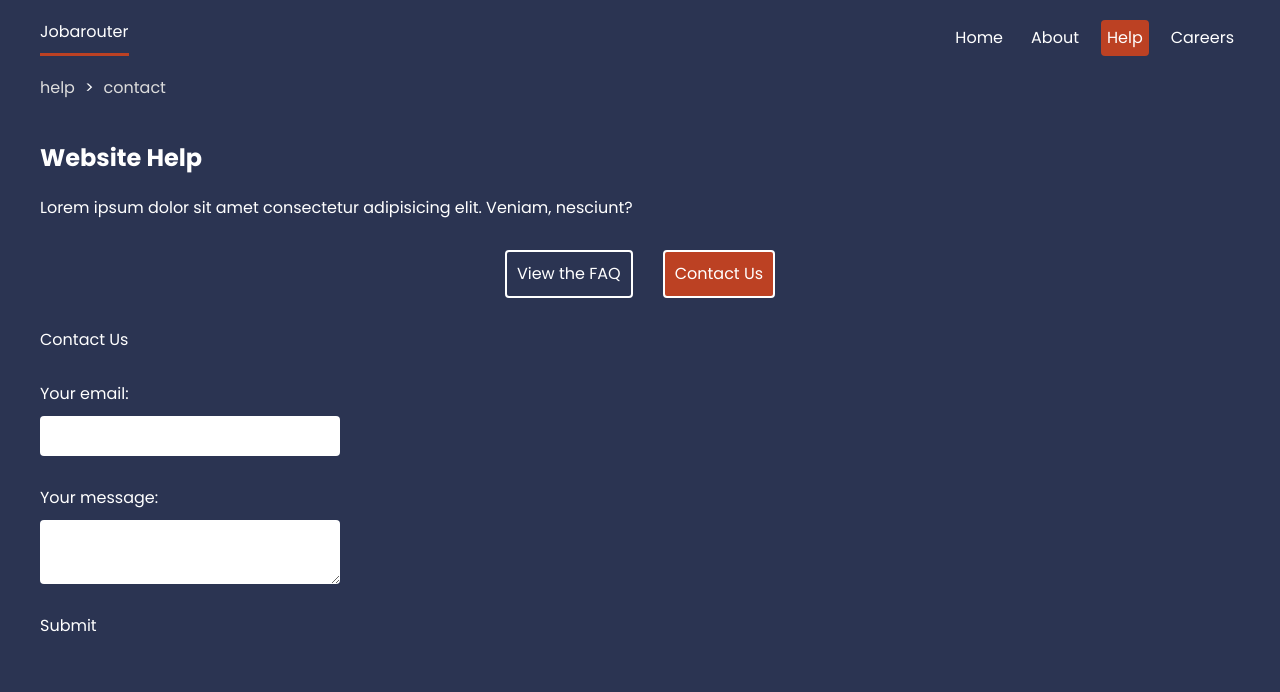
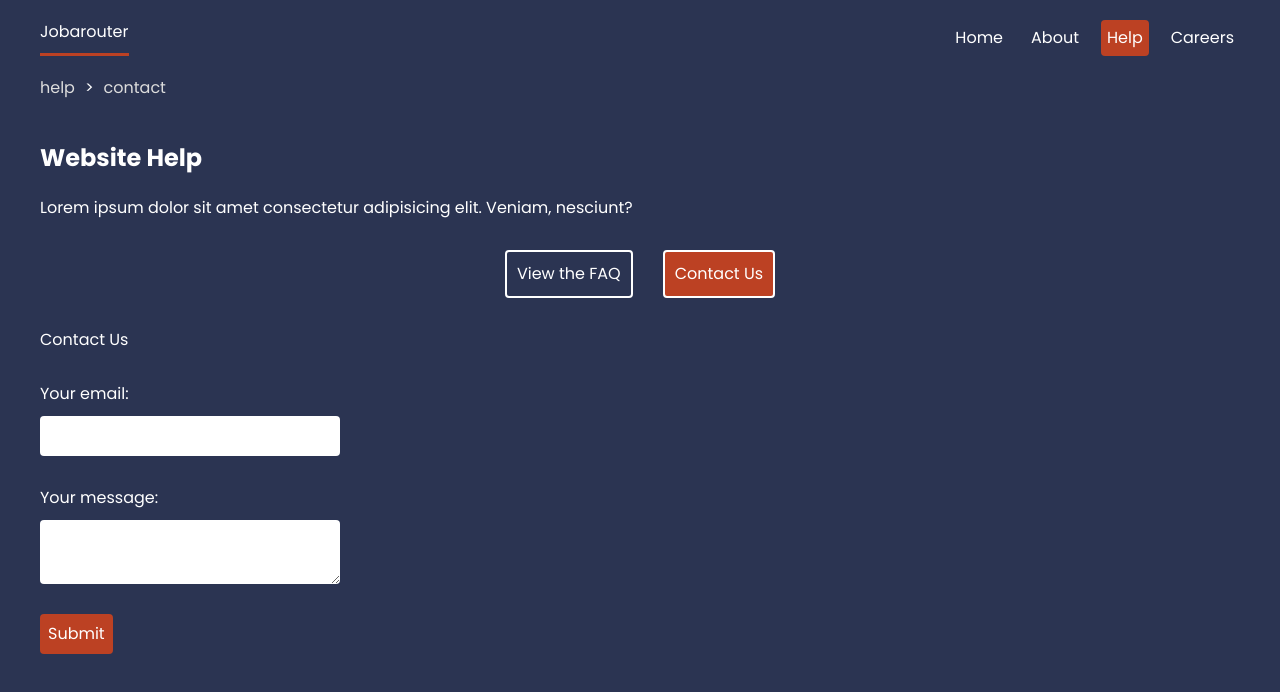
Before and after one commit to Nnadivictory25/React-Router-Lessons, a React (Vite) app: page /help/contact in a window 1280 px wide. Shown: the top 692 px of the page. Built offline with nearby package versions, Linux system fonts and the light colour scheme.

Commit message:
use form to fecth data using react-router Form component

```diff
--- a/src/App.css
+++ b/src/App.css
@@ -23,10 +23,10 @@
 }
 button {
   border: 0;
-  padding: 8px;
+  padding: 8px !important;
   border-radius: 4px;
   color: white;
-  background: var(--primary);
+  background: var(--primary) !important;
   cursor: pointer;
 }
 
--- a/src/App.tsx
+++ b/src/App.tsx
@@ -11,7 +11,7 @@
 import About from './pages/About';
 import Home from './pages/Home';
 import Faq from './pages/help/Faq';
-import Contact from './pages/help/Contact';
+import Contact, { contactAction } from './pages/help/Contact';
 import NotFound from './pages/NotFound';
 import Careers, { careersLoader } from './pages/careers/Careers';
 import CareerDetails, {
@@ -32,7 +32,10 @@
 
 			<Route path='help' element={<HelpLayout />}>
 				<Route path='faq' element={<Faq />}></Route>
-				<Route path='contact' element={<Contact />}></Route>
+				<Route
+					path='contact'
+					element={<Contact />}
+					action={contactAction}></Route>
 			</Route>
 
 			<Route
--- a/src/pages/help/Contact.tsx
+++ b/src/pages/help/Contact.tsx
@@ -1,8 +1,12 @@
+import { ActionFunctionArgs, Form, redirect, useActionData } from "react-router-dom";
+
 export default function Contact() {
+  const data = useActionData() as ErrorEvent
+
     return (
       <div className="contact">
         <h3>Contact Us</h3>
-        <form>
+        <Form method="post" action="/help/contact">
           <label>
             <span>Your email:</span>
             <input type="email" name="email" required />
@@ -12,7 +16,29 @@
             <textarea name="message" required></textarea>
           </label>
           <button>Submit</button>
-        </form>
+
+          {data && data.error && <p className="text-red-500">{data.error}</p>}
+        </Form>
       </div>
     )
+}
+
+export const contactAction = async ({ request }: ActionFunctionArgs) => {
+
+  const data = await request.formData()
+
+  const submission = {
+    email: data.get('email') as string,
+    message: data.get('message') as string
   }
+
+  console.log(submission)
+
+  // validate submission
+  if (submission.message?.length < 10) {
+    return {error: 'Message must be over 10 chars long'}
+  }
+
+  // redirect
+  return redirect('/')
+}
```
